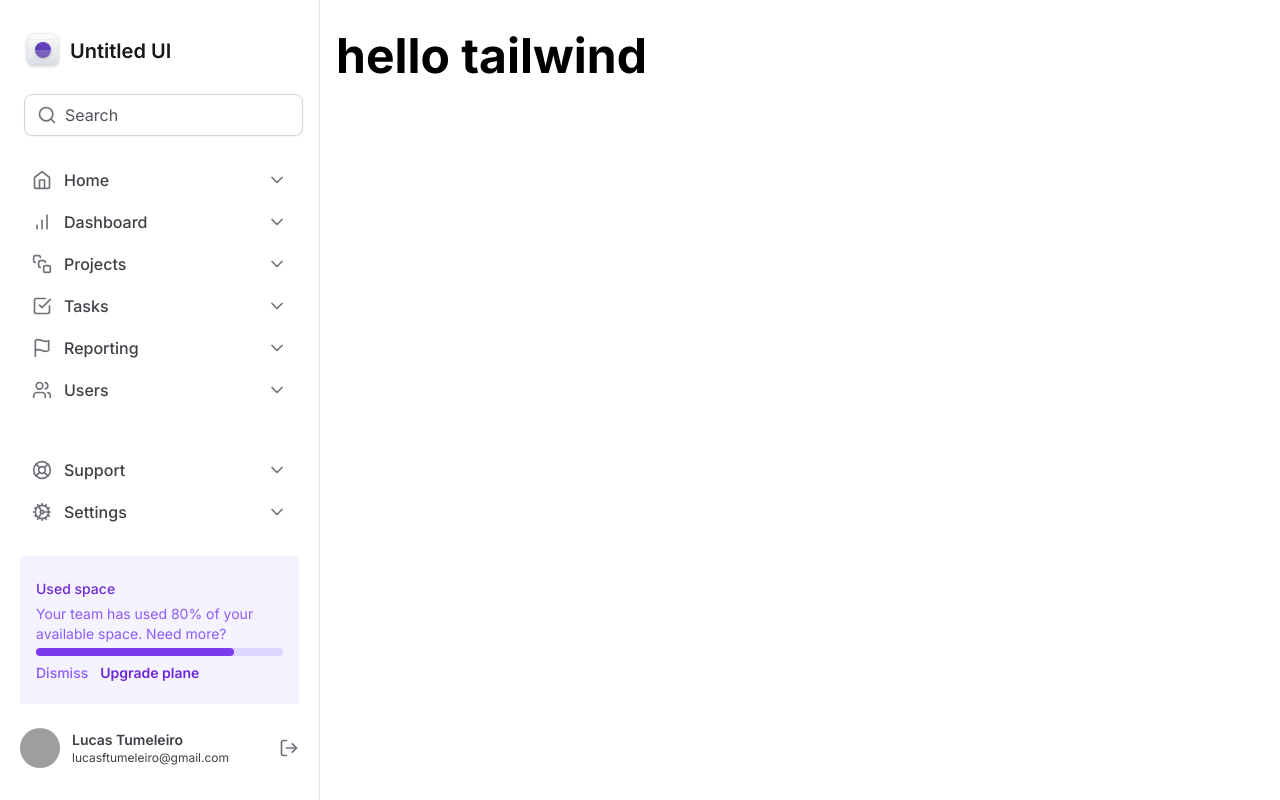
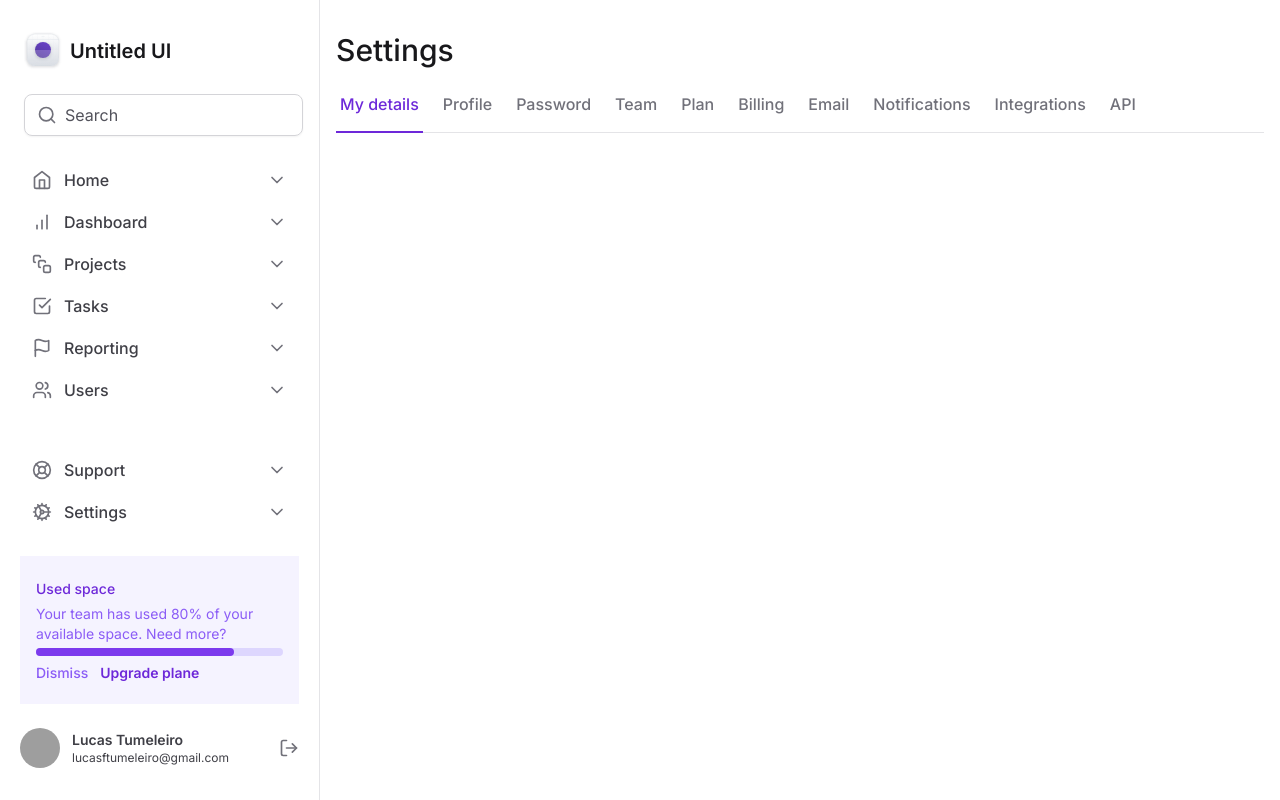
Before and after one commit to lucastumeleiro/tailwind-next-tests, a Next.js app: page / in a window 1280 px wide. Built offline with nearby package versions, Linux system fonts and the light colour scheme; grey boxes are pictures that could not be loaded.

Commit message:
feat: apply SettingsTabs

```diff
--- a/src/app/page.tsx
+++ b/src/app/page.tsx
@@ -1,7 +1,11 @@
+import { SettingsTabs } from '@/components/SettingsTabs'
+
 export default function Home() {
   return (
-    <h1 className="text-3xl font-bold sm:text-4xl lg:text-5xl">
-      hello tailwind
-    </h1>
+    <>
+      <h1 className="text-3xl font-medium text-zinc-900">Settings</h1>
+
+      <SettingsTabs />
+    </>
   )
 }
```
